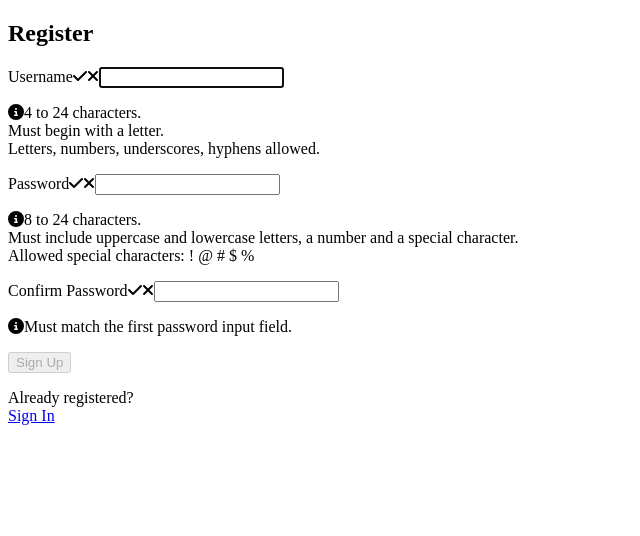
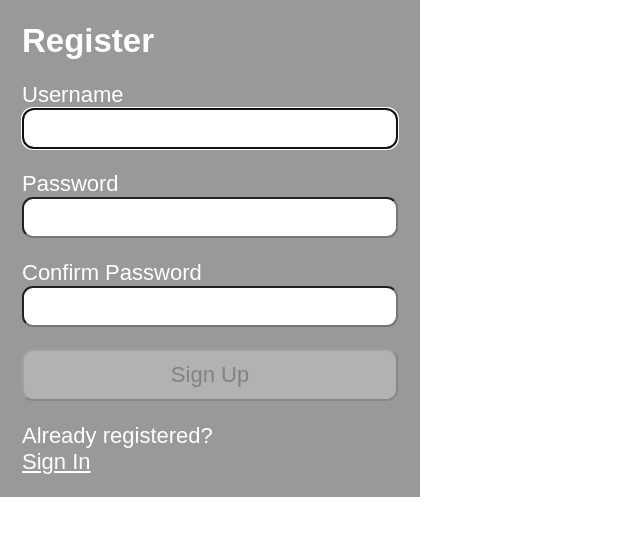
Before and after one commit to codingjavi/Happy, a React (Create React App) app in the folder Client/: page /register in a window 1280 px wide. Shown: the top 536 px of the page, without its empty margins (0-640 px from the left). Built offline with nearby package versions, Linux system fonts and the light colour scheme.

Commit message:
Adding CSS to login and register

```diff
--- a/Client/src/components/Login.js
+++ b/Client/src/components/Login.js
@@ -2,6 +2,7 @@
 import AuthContext from '../context/AuthProvider';//authContext not provider like index
 import axios from '../api/axios';
 import { Link, useNavigate } from 'react-router-dom';
+import '../static/Login.css'
 
 //uri for backedn api
 const LOGIN_URL = '/login';
--- /dev/null
+++ b/Client/src/static/Login.css
@@ -0,0 +1,115 @@
+* {
+    margin: 0;
+    padding: 0;
+    box-sizing: border-box;
+}
+
+/*FONT*/
+html {
+    font-family: 'Nunito', sans-serif;
+    font-size: 22px;
+    color: #fff;
+}
+
+/*
+body {
+    min-height: 100vh;
+    background-color: dodgerblue;
+}*/
+
+
+.App {
+  display: flex;
+  flex-direction: column;
+  justify-content: center;
+  align-items: center;
+  min-height: 100vh;
+  padding: 1rem 0.5rem;
+}
+
+section {
+    width: 100%;
+    max-width: 420px;
+    min-height: 400px;
+    display: flex;
+    flex-direction: column;
+    justify-content: flex-start;
+    padding: 1rem;
+    background-color: rgba(0,0,0,0.4);
+}
+
+form {
+    display: flex;
+    flex-direction: column;
+    justify-content: space-evenly;
+    flex-grow: 1;
+    padding-bottom: 1rem;
+}
+
+a, a:visited {
+    color: #fff;
+}
+
+input[type="text"],
+input[type="password"],
+button,
+textarea {
+  font-family: 'Nunito', sans-serif;
+  font-size: 22px;
+  padding: 0.25rem;
+  border-radius: 0.5rem;
+}
+
+label,
+button {
+  margin-top: 1rem;
+}
+
+button {
+  padding: 0.5rem;
+}
+
+.instructions {
+    font-size: 0.75rem;
+    border-radius: 0.5rem;
+    background: #000;
+    color: #fff;
+    padding: 0.25rem;
+    position: relative;
+    bottom: -10px;
+}
+
+.instructions > svg {
+    margin-right: 0.25rem;
+}
+
+.offscreen {
+    position: absolute;
+    left: -9999px;
+}
+
+.hide {
+    display: none;
+}
+
+.valid {
+    color: limegreen;
+    margin-left: 0.25rem;
+}
+
+.invalid {
+    color: red;
+    margin-left: 0.25rem;
+}
+
+.errmsg {
+    background-color: lightpink;
+    color: firebrick;
+    font-weight: bold;
+    padding: 0.5rem;
+    margin-bottom: 0.5rem;
+}
+
+.line {
+    display: inline-block;
+}
```
